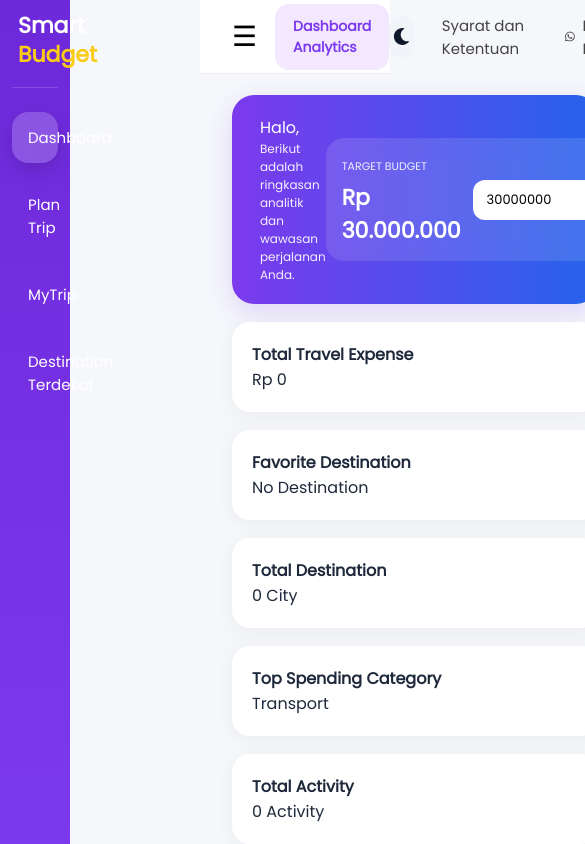
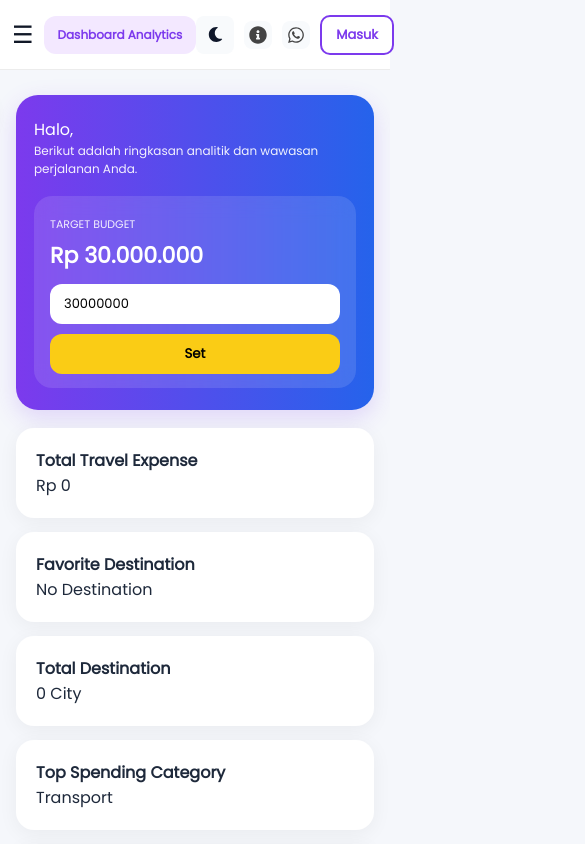
Before and after one commit to Jihan354/smart-budget-app, a React app in the folder frontend/: page / in a window 390 px wide. Shown: the top 844 px of the page, 585 px wide, since content can reach past the window. Built offline with nearby package versions, Linux system fonts and the light colour scheme; the HTML template or start-up script is replaced by a standard one.

Commit message:
Fix mobile responsive UI and sidebar

```diff
--- a/frontend/src/App.jsx
+++ b/frontend/src/App.jsx
@@ -63,7 +63,7 @@ function App() {
   // =========================================================
   // SIDEBAR STATE
   // =========================================================
-  const [sidebarOpen, setSidebarOpen] = useState(true);
+  const [sidebarOpen, setSidebarOpen] = useState(window.innerWidth > 768);
   const [darkMode, setDarkMode] = useState(
     localStorage.getItem("theme") === "dark",
   );
--- a/frontend/src/components/layout/Navbar.jsx
+++ b/frontend/src/components/layout/Navbar.jsx
@@ -2,7 +2,7 @@ import { useState } from "react";
 
 import "../../styles/navbar.css";
 
-import { FaWhatsapp, FaMoon, FaSun } from "react-icons/fa";
+import { FaWhatsapp, FaMoon, FaSun, FaInfoCircle } from "react-icons/fa";
 
 export default function Navbar({
   open,
@@ -44,11 +44,17 @@ export default function Navbar({
           {darkMode ? <FaSun /> : <FaMoon />}
         </button>
 
-        <p onClick={() => setShowTerms(true)}>Syarat dan Ketentuan</p>
+        <p className="terms-btn" onClick={() => setShowTerms(true)}>
+          <FaInfoCircle />
+          <span>Syarat dan Ketentuan</span>
+        </p>
 
-        <p onClick={() => window.open("https://wa.me/6281216341853", "_blank")}>
+        <p
+          className="wa-btn"
+          onClick={() => window.open("https://wa.me/6281216341853", "_blank")}
+        >
           <FaWhatsapp />
-          Hubungi Kami
+          <span>Hubungi Kami</span>
         </p>
 
         {/* ===================================== */}
--- a/frontend/src/components/layout/Sidebar.jsx
+++ b/frontend/src/components/layout/Sidebar.jsx
@@ -6,15 +6,16 @@ export default function Sidebar({ setPage, setIsLogin, open, setOpen, page }) {
   };
 
   return (
+    <>
+      {/* ================= SIDEBAR ================= */}
+
       <div className={open ? "sidebar open" : "sidebar closed"}>
         {/* ================= LOGO ================= */}
 
         <div className="logo-wrapper">
-        {open && (
           <h2 className="logo">
             Smart <span>Budget</span>
           </h2>
-        )}
         </div>
 
         {/* ================= MENU ================= */}
@@ -24,38 +25,57 @@ export default function Sidebar({ setPage, setIsLogin, open, setOpen, page }) {
 
           <div
             className={page === "dashboard" ? "active" : ""}
-          onClick={() => setPage("dashboard")}
+            onClick={() => {
+              setPage("dashboard");
+              setOpen(false);
+            }}
           >
-          {open && "Dashboard"}
+            Dashboard
           </div>
 
           {/* PLAN TRIP */}
 
           <div
             className={page === "planTrip" ? "active" : ""}
-          onClick={() => setPage("planTrip")}
+            onClick={() => {
+              setPage("planTrip");
+              setOpen(false);
+            }}
           >
-          {open && "Plan Trip"}
+            Plan Trip
           </div>
 
           {/* MY TRIP */}
 
           <div
             className={page === "expenses" ? "active" : ""}
-          onClick={() => setPage("expenses")}
+            onClick={() => {
+              setPage("expenses");
+              setOpen(false);
+            }}
           >
-          {open && "MyTrip"}
+            MyTrip
           </div>
 
           {/* DESTINATION */}
 
           <div
             className={page === "destination" ? "active" : ""}
-          onClick={() => setPage("destination")}
+            onClick={() => {
+              setPage("destination");
+              setOpen(false);
+            }}
           >
-          {open && "Destination Terdekat"}
+            Destination Terdekat
           </div>
         </div>
       </div>
+
+      {/* ================= OVERLAY ================= */}
+
+      {open && (
+        <div className="sidebar-overlay" onClick={() => setOpen(false)} />
+      )}
+    </>
   );
 }
--- a/frontend/src/styles/dashboard.css
+++ b/frontend/src/styles/dashboard.css
@@ -101,3 +101,38 @@
 .insight-section {
   margin-top: 10px;
 }
+/* ===================================================== */
+/* MOBILE RESPONSIVE */
+/* ===================================================== */
+
+@media (max-width: 768px) {
+  .dashboard-welcome {
+    padding: 18px;
+  }
+
+  .dashboard-welcome h2 {
+    font-size: 24px;
+  }
+
+  .dashboard-welcome p {
+    font-size: 14px;
+
+    line-height: 1.5;
+  }
+
+  .summary {
+    grid-template-columns: 1fr;
+
+    gap: 14px;
+  }
+
+  .card-summary {
+    padding: 18px;
+
+    border-radius: 16px;
+  }
+
+  .card-summary p {
+    font-size: 22px;
+  }
+}
--- a/frontend/src/styles/navbar.css
+++ b/frontend/src/styles/navbar.css
@@ -7,7 +7,7 @@
 
   top: 0;
 
-  left: 200px;
+  left: 220px;
 
   right: 0;
 
@@ -23,7 +23,7 @@
 
   align-items: center;
 
-  padding: 0 32px;
+  padding: 0 24px;
 
   z-index: 999;
 
@@ -35,7 +35,7 @@
 /* ===================================================== */
 
 .top-navbar.closed {
-  left: 0px;
+  left: 0;
 }
 
 /* ===================================================== */
@@ -47,7 +47,7 @@
 
   align-items: center;
 
-  gap: 18px;
+  gap: 16px;
 }
 
 /* ===================================================== */
@@ -62,6 +62,8 @@
   font-size: 28px;
 
   cursor: pointer;
+
+  color: #111827;
 }
 
 /* ===================================================== */
@@ -80,6 +82,8 @@
   font-weight: 600;
 
   font-size: 14px;
+
+  white-space: nowrap;
 }
 
 /* ===================================================== */
@@ -91,7 +95,7 @@
 
   align-items: center;
 
-  gap: 28px;
+  gap: 20px;
 }
 
 .navbar-right p {
@@ -121,11 +125,7 @@
 .terms-overlay {
   position: fixed;
 
-  top: 0;
-  left: 0;
-
-  width: 100%;
-  height: 100%;
+  inset: 0;
 
   background: rgba(0, 0, 0, 0.45);
 
@@ -270,6 +270,10 @@
   transform: scale(1.05);
 }
 
+/* ===================================================== */
+/* DARK MODE */
+/* ===================================================== */
+
 body.dark .auth-btn {
   background: white !important;
 
@@ -285,3 +289,96 @@ body.dark .auth-btn.logout {
 
   border: none !important;
 }
+
+/* ===================================================== */
+/* MOBILE */
+/* ===================================================== */
+
+@media (max-width: 768px) {
+  .top-navbar {
+    left: 0;
+
+    height: 70px;
+
+    padding: 0 10px;
+
+    display: flex;
+
+    align-items: center;
+
+    justify-content: space-between;
+  }
+
+  .navbar-left {
+    display: flex;
+
+    align-items: center;
+
+    gap: 8px;
+
+    flex-shrink: 0;
+  }
+
+  .navbar-right {
+    display: flex;
+
+    align-items: center;
+
+    gap: 6px;
+
+    flex-shrink: 0;
+  }
+
+  .navbar-badge {
+    font-size: 10px;
+
+    padding: 9px 10px;
+
+    white-space: nowrap;
+  }
+
+  /* ICON TEXT HIDE */
+  .terms-btn span,
+  .wa-btn span {
+    display: none;
+  }
+
+  /* ICON SIZE */
+  .theme-btn,
+  .terms-btn,
+  .wa-btn {
+    width: 28px;
+
+    height: 28px;
+
+    min-width: 28px;
+
+    display: flex;
+
+    align-items: center;
+
+    justify-content: center;
+
+    border-radius: 8px;
+
+    background: #f8fafc;
+
+    font-size: 12px;
+
+    padding: 0;
+  }
+
+  .auth-btn {
+    padding: 6px 10px;
+
+    font-size: 11px;
+
+    border-radius: 10px;
+
+    white-space: nowrap;
+  }
+
+  .menu-btn {
+    font-size: 24px;
+  }
+}
--- a/frontend/src/styles/responsive.css
+++ b/frontend/src/styles/responsive.css
@@ -25,7 +25,166 @@
     width: 70px;
   }
 
+  .logo {
+    font-size: 14px;
+  }
+
+  .menu div {
+    font-size: 12px;
+
+    padding: 10px 8px;
+  }
+
   .main {
+    margin-left: 70px;
+
+    width: calc(100% - 70px);
+
     padding: 12px;
+
+    overflow-x: hidden;
+  }
+
+  .dashboard-welcome {
+    flex-direction: column;
+  }
+
+  .summary {
+    grid-template-columns: 1fr;
+  }
+
+  .card-summary {
+    width: 100%;
   }
 }
+
+@media (max-width: 768px) {
+  /* NAVBAR */
+  .top-navbar {
+    padding: 0 12px;
+
+    height: 70px;
+  }
+
+  .navbar-left {
+    gap: 10px;
+  }
+
+  .navbar-right {
+    gap: 10px;
+  }
+
+  /* BADGE */
+  .navbar-badge {
+    font-size: 11px;
+
+    padding: 8px 12px;
+
+    border-radius: 12px;
+
+    white-space: nowrap;
+  }
+
+  /* TEXT MENU */
+  .navbar-right p {
+    font-size: 0;
+  }
+
+  .navbar-right p svg {
+    font-size: 18px;
+
+    color: #444;
+  }
+
+  /* LOGIN BUTTON */
+  .auth-btn {
+    padding: 8px 12px;
+
+    font-size: 12px;
+
+    border-radius: 10px;
+  }
+
+  /* THEME BUTTON */
+  .theme-btn {
+    width: 38px;
+
+    height: 38px;
+
+    font-size: 15px;
+  }
+}
+
+@media (max-width: 768px) {
+  .navbar-right {
+    gap: 10px;
+  }
+
+  .terms-btn span,
+  .wa-btn span {
+    display: none;
+  }
+
+  .terms-btn,
+  .wa-btn {
+    font-size: 18px;
+  }
+
+  .navbar-badge {
+    font-size: 12px;
+
+    padding: 10px 14px;
+  }
+
+  .auth-btn {
+    padding: 8px 14px;
+
+    font-size: 13px;
+  }
+}
+
+/* ===================================================== */
+/* MOBILE PAGE FIX */
+/* ===================================================== */
+
+@media (max-width: 768px) {
+  .main,
+  .destination-page,
+  .ai-card,
+  .prediction-page,
+  .expenses-page,
+  .trip-page {
+    width: 100%;
+
+    max-width: 100%;
+
+    padding-left: 14px;
+
+    padding-right: 14px;
+
+    margin: 0 auto;
+
+    overflow-x: hidden;
+
+    box-sizing: border-box;
+  }
+
+  .dashboard-hero,
+  .card-summary,
+  .nearby-card,
+  .recommend-card,
+  .prediction-result,
+  .mini-card,
+  .budget-card,
+  .selected-ai-card {
+    width: 100%;
+
+    max-width: 100%;
+
+    margin-left: auto;
+
+    margin-right: auto;
+
+    box-sizing: border-box;
+  }
+}
--- a/frontend/src/styles/sidebar.css
+++ b/frontend/src/styles/sidebar.css
@@ -26,11 +26,21 @@
 }
 
 /* ===================================================== */
-/* SIDEBAR CLOSED */
+/* DESKTOP CLOSED */
 /* ===================================================== */
 
-.sidebar.closed {
-  transform: translateX(-100%);
+@media (min-width: 769px) {
+  .sidebar.closed {
+    transform: translateX(-100%);
+  }
+
+  .sidebar.closed .menu div {
+    justify-content: center;
+  }
+
+  .sidebar.closed .logout button {
+    padding: 12px 0;
+  }
 }
 
 /* ===================================================== */
@@ -106,7 +116,7 @@
 }
 
 /* ===================================================== */
-/* ACTIVE MENU */
+/* ACTIVE */
 /* ===================================================== */
 
 .active {
@@ -156,13 +166,182 @@
 }
 
 /* ===================================================== */
-/* SIDEBAR CLOSED */
+/* TABLET */
 /* ===================================================== */
 
-.sidebar.closed .menu div {
-  justify-content: center;
+@media (max-width: 900px) {
+  .summary {
+    grid-template-columns: 1fr;
+  }
+
+  .filter-bar {
+    flex-direction: column;
+  }
+
+  .form-row {
+    flex-direction: column;
+  }
 }
 
-.sidebar.closed .logout button {
-  padding: 12px 0;
+/* ===================================================== */
+/* MOBILE */
+/* ===================================================== */
+
+@media (max-width: 768px) {
+  /* ================= SIDEBAR ================= */
+
+  .sidebar {
+    width: 100px !important;
+
+    left: 0;
+
+    top: 0;
+
+    height: 100vh;
+
+    transform: translateX(-100%);
+
+    transition: 0.3s ease;
+
+    z-index: 3000;
+  }
+
+  .sidebar.open {
+    transform: translateX(0);
+  }
+
+  .sidebar-overlay {
+    position: fixed;
+
+    inset: 0;
+
+    background: transparent;
+
+    z-index: 2500;
+  }
+
+  /* ================= MENU ================= */
+
+  .menu div {
+    flex-direction: row;
+
+    justify-content: flex-start;
+
+    align-items: center;
+
+    gap: 12px;
+
+    padding: 14px 16px;
+
+    font-size: 14px;
+  }
+
+  /* ================= LOGO ================= */
+
+  .logo {
+    font-size: 22px;
+
+    text-align: left;
+  }
+
+  /* ================= MAIN ================= */
+
+  .main {
+    margin-left: 0 !important;
+
+    width: 100%;
+
+    padding: 90px 16px 20px !important;
+
+    overflow-x: hidden;
+  }
+
+  /* ================= NAVBAR ================= */
+
+  .top-navbar {
+    left: 0 !important;
+
+    width: 100%;
+
+    z-index: 2000;
+
+    padding: 0 14px;
+  }
+
+  .navbar-right {
+    gap: 12px;
+
+    flex-wrap: wrap;
+  }
+
+  .navbar-right p {
+    font-size: 13px;
+  }
+
+  .navbar-badge {
+    font-size: 12px;
+
+    padding: 10px 14px;
+  }
+
+  /* ================= HERO ================= */
+
+  .dashboard-hero {
+    flex-direction: column;
+
+    align-items: flex-start;
+
+    gap: 18px;
+
+    padding: 22px 18px;
+
+    min-height: auto;
+  }
+
+  .dashboard-hero-right {
+    width: 100%;
+
+    flex-direction: column;
+
+    align-items: flex-start;
+  }
+
+  .target-input {
+    width: 100%;
+
+    flex-direction: column;
+  }
+
+  .target-input input {
+    width: 100%;
+  }
+
+  .target-input button {
+    width: 100%;
+  }
+
+  /* ================= SUMMARY ================= */
+
+  .summary {
+    grid-template-columns: 1fr;
+  }
+
+  .card-summary {
+    padding: 18px;
+  }
+
+  .card-summary p {
+    font-size: 24px;
+  }
+
+  /* ================= CHART ================= */
+
+  .charts-wrapper {
+    grid-template-columns: 1fr;
+  }
+
+  .bar-card,
+  .pie-card {
+    padding: 18px;
+  }
 }
--- a/frontend/src/styles/summary.css
+++ b/frontend/src/styles/summary.css
@@ -177,3 +177,27 @@
 
   cursor: pointer;
 }
+
+/* ===================================================== */
+/* MOBILE FIX CENTER */
+/* ===================================================== */
+
+@media (max-width: 768px) {
+  .dashboard-hero {
+    width: 100%;
+
+    max-width: 340px;
+
+    margin-left: auto;
+
+    margin-right: auto;
+  }
+
+  .card-summary {
+    max-width: 340px;
+
+    margin-left: auto;
+
+    margin-right: auto;
+  }
+}
```
Also changed, not shown: frontend/src/styles/destination.css (+79 -4 lines), frontend/src/styles/planner.css (+74 -0 lines). Lines whose indentation alone changed are shown as unchanged.
